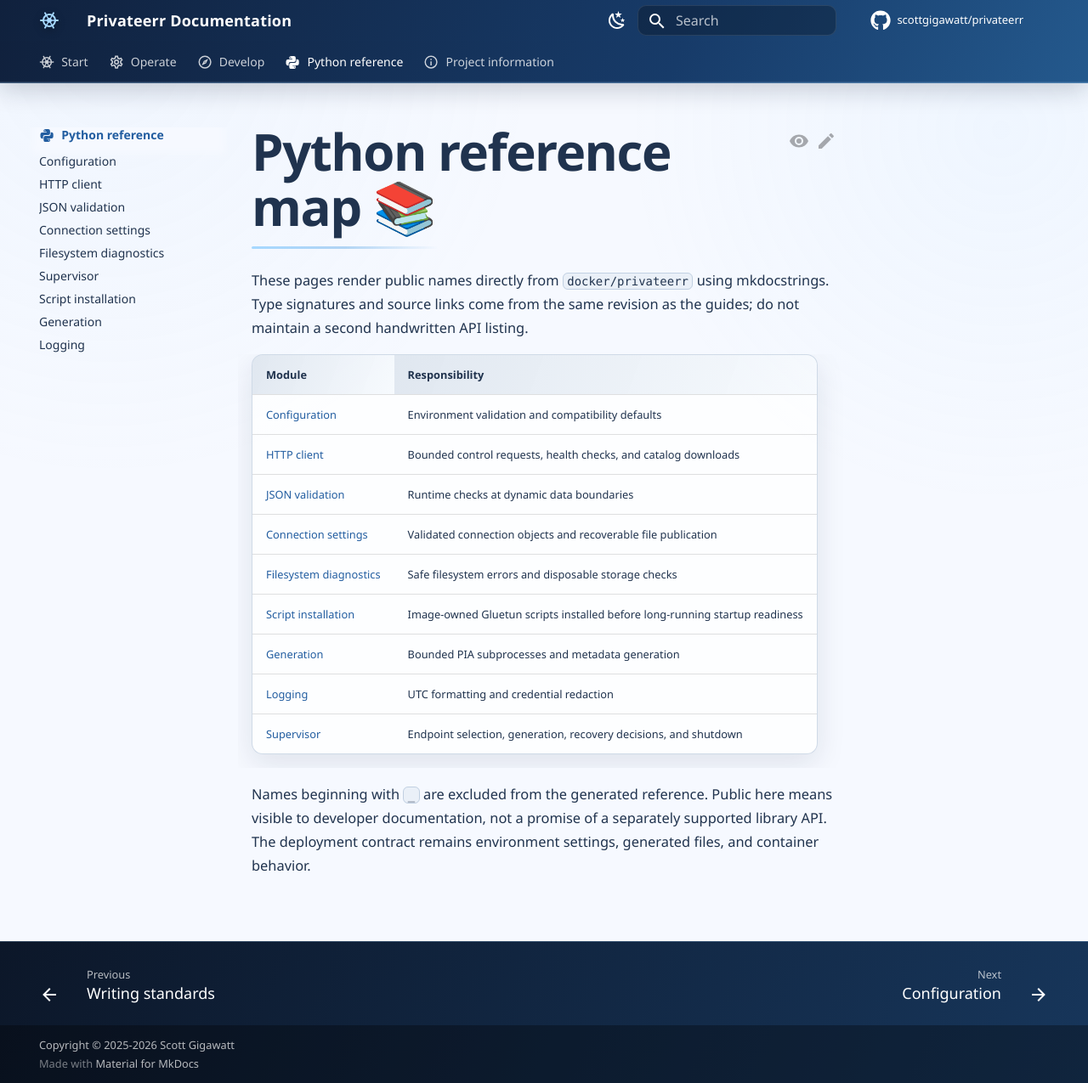
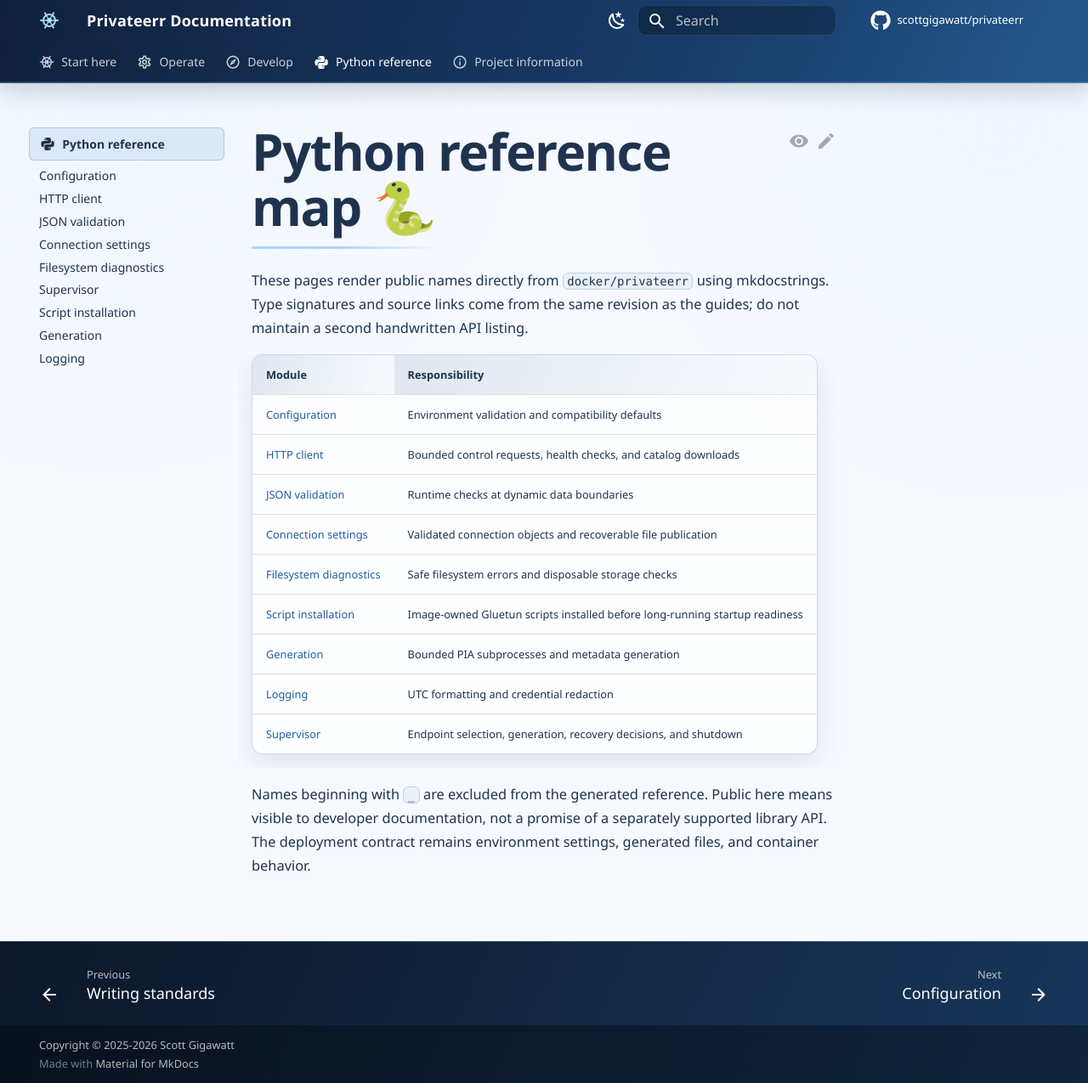
Before and after one commit to scottgigawatt/privateerr, an MkDocs documentation site: the page built from docs/development/privateerr/reference/index.md, in a window 1280 px wide and 1275 px high. Shown: the whole window at 85% size. Built offline with MkDocs 1.6.1 and Material for MkDocs 9.7.7, drawn with Linux system fonts in a browser that asks for light colours; comment, search, counter and statistics services are not loaded.

Commit message:
🧭 Start here, snek there, padding everywhere

```diff
--- a/docs/assets/stylesheets/extra.css
+++ b/docs/assets/stylesheets/extra.css
@@ -20,6 +20,7 @@
 
 /* Cool white surfaces with deep navy navigation and sapphire blue links. */
 [data-md-color-scheme="default"] {
+  --privateerr-nav-heading-background: #dce8f7;
   --md-primary-fg-color: #193f70;
   --md-primary-fg-color--light: #35669c;
   --md-primary-fg-color--dark: #17365b;
@@ -37,6 +38,7 @@
 
 /* Midnight navy surfaces with cool white text and icy blue links. */
 [data-md-color-scheme="slate"] {
+  --privateerr-nav-heading-background: #223a5c;
   color-scheme: dark;
   --md-hue: 215;
   --md-primary-fg-color: #102039;
@@ -338,6 +340,51 @@
 
 /*
  *
+ * Center sidebar headings in theme-colored highlights without a shadow offset.
+ * Keep desktop heading styles separate from mobile drawer controls.
+ *
+ */
+.md-sidebar--secondary .md-nav__title {
+  background: var(--privateerr-nav-heading-background);
+  border: 1px solid var(--privateerr-border);
+  border-radius: 0.3rem;
+  box-shadow: none;
+  color: var(--md-default-fg-color);
+  line-height: 1.5;
+  padding: 0.4rem 0.6rem;
+}
+
+@media screen and (min-width: 76.25em) {
+  .md-sidebar--primary .md-nav--lifted > .md-nav__list > .md-nav__item--active > .md-nav__link {
+    align-items: center;
+    background: var(--privateerr-nav-heading-background);
+    border: 1px solid var(--privateerr-border);
+    border-radius: 0.3rem;
+    box-shadow: none;
+    color: var(--md-default-fg-color);
+    line-height: 1.5;
+    margin-inline: -0.6rem 0;
+    padding: 0.4rem 0.6rem;
+  }
+
+  .md-sidebar--primary .md-nav--lifted > .md-nav__list > .md-nav__item--active > .md-nav__link > .md-nav__link {
+    align-items: center;
+    color: inherit;
+    line-height: inherit;
+    margin: 0;
+  }
+
+  .md-sidebar--primary .md-nav--lifted > .md-nav__list > .md-nav__item--active > .md-nav__link span[aria-hidden] {
+    display: inline-flex;
+  }
+
+  .md-sidebar--primary .md-nav--lifted > .md-nav__list > .md-nav__item--active > .md-nav__link svg {
+    margin-top: 0;
+  }
+}
+
+/*
+ *
  * Keep the mobile section title aligned with its matching tab and sidebar icon.
  *
  */
--- a/docs/development/privateerr/reference/index.md
+++ b/docs/development/privateerr/reference/index.md
@@ -2,7 +2,7 @@
 icon: material/language-python
 ---
 
-# Python reference map 📚
+# Python reference map 🐍
 
 These pages render public names directly from `docker/privateerr` using mkdocstrings. Type signatures and source links come from the same revision as the guides; do not maintain a second handwritten API listing.
 
--- a/mkdocs.yml
+++ b/mkdocs.yml
@@ -32,7 +32,7 @@
 # explicit navigation hierarchy.
 #
 nav:
-  - Start:
+  - Start here:
       - Overview: index.md
       - Quickstart: https://github.com/scottgigawatt/privateerr/blob/main/README.md#quickstart
   - Operate:
@@ -232,7 +232,7 @@
   # Keep tab icons independent of the first page in each section.
   #
   nav_icons:
-    Start: material/ship-wheel
+    Start here: material/ship-wheel
     Operate: material/cog-outline
     Develop: material/compass-outline
     Python reference: material/language-python
```
